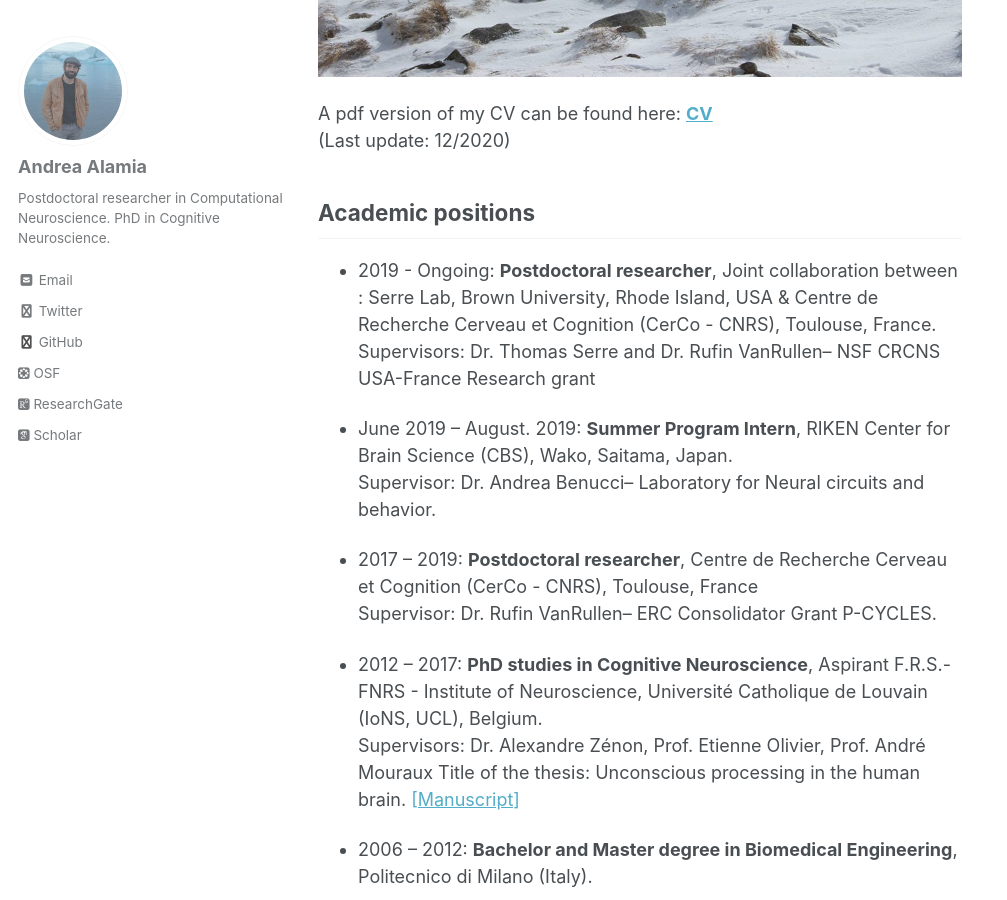
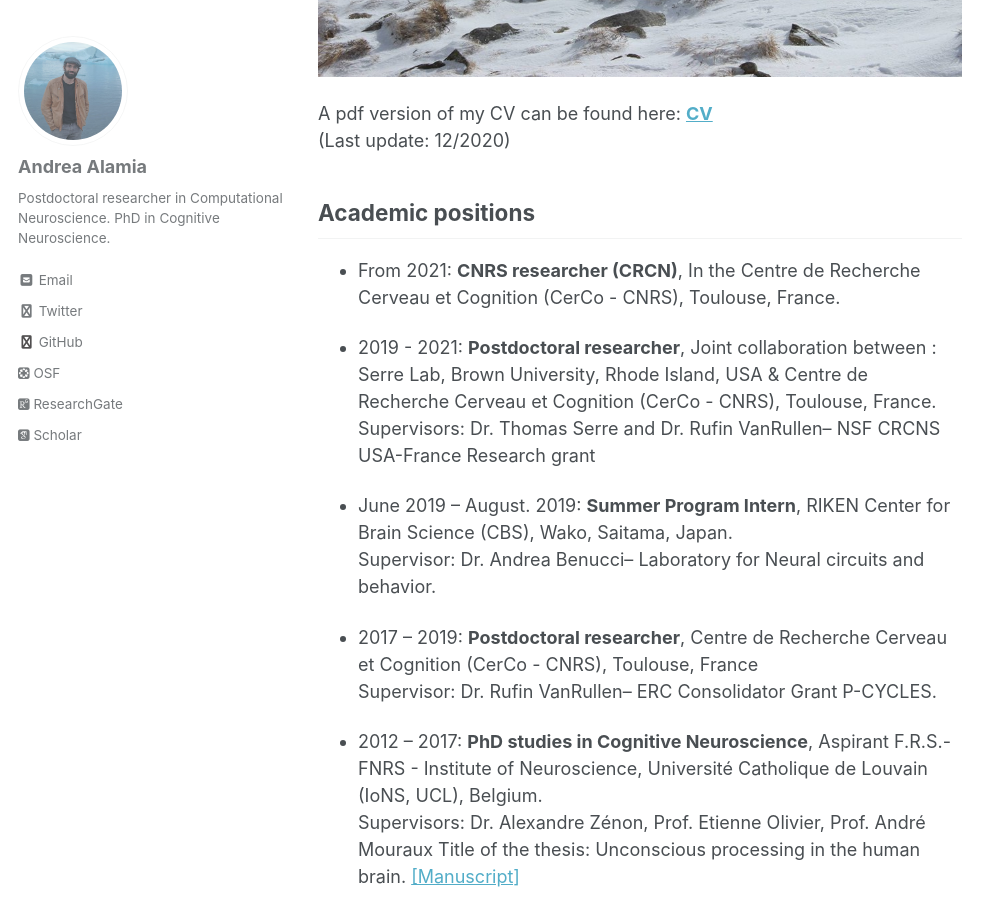
Before and after one commit to artipago/artipago.github.io, a Jekyll site: the page built from _pages/CV.md, in a window 1280 px wide and 900 px high, scrolled down 471 px. Shown: the whole window, without its empty margins (0-1007 px from the left). Built offline with Jekyll 4.4.1, drawn with Linux system fonts in a browser that asks for light colours; nearby versions of some CDN libraries; some web fonts are replaced; library files that are not in the unit come from our copies.

Commit message:
cv update

```diff
--- a/_pages/CV.md
+++ b/_pages/CV.md
@@ -12,7 +12,9 @@ A pdf version of my CV can be found here: <a href="/pdf/CValamia2020git.pdf" tar
 
 
 ## Academic positions
-* 2019 - Ongoing: **Postdoctoral researcher**, Joint collaboration between : Serre Lab, Brown University, Rhode Island, USA & Centre de Recherche Cerveau et Cognition (CerCo - CNRS), Toulouse, France. <br />
+* From 2021: **CNRS researcher (CRCN)**, In the Centre de Recherche Cerveau et Cognition (CerCo - CNRS), Toulouse, France. <br />
+
+* 2019 - 2021: **Postdoctoral researcher**, Joint collaboration between : Serre Lab, Brown University, Rhode Island, USA & Centre de Recherche Cerveau et Cognition (CerCo - CNRS), Toulouse, France. <br />
 Supervisors: Dr. Thomas Serre and Dr. Rufin VanRullen– NSF CRCNS USA-France Research grant
 
 * June 2019 – August. 2019: **Summer Program Intern**, RIKEN Center for Brain Science (CBS), Wako, Saitama, Japan. <br />
```
